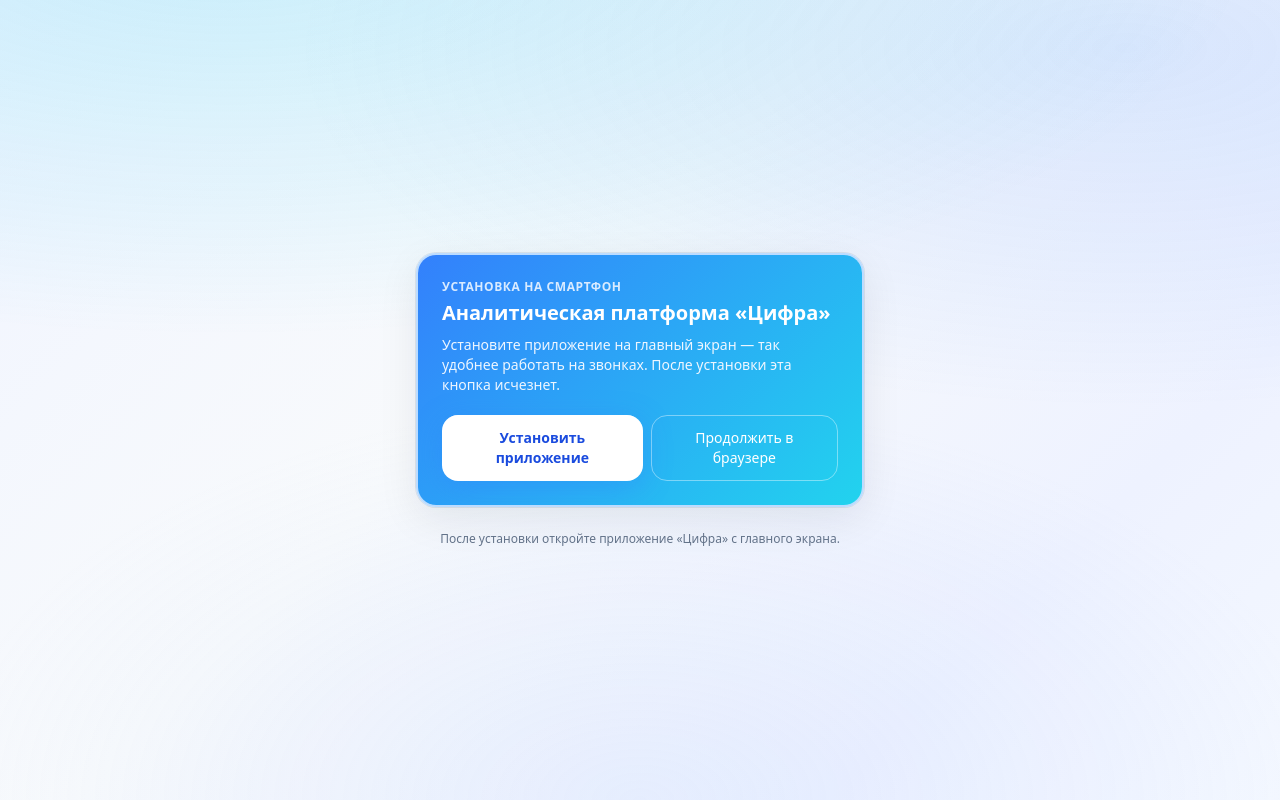
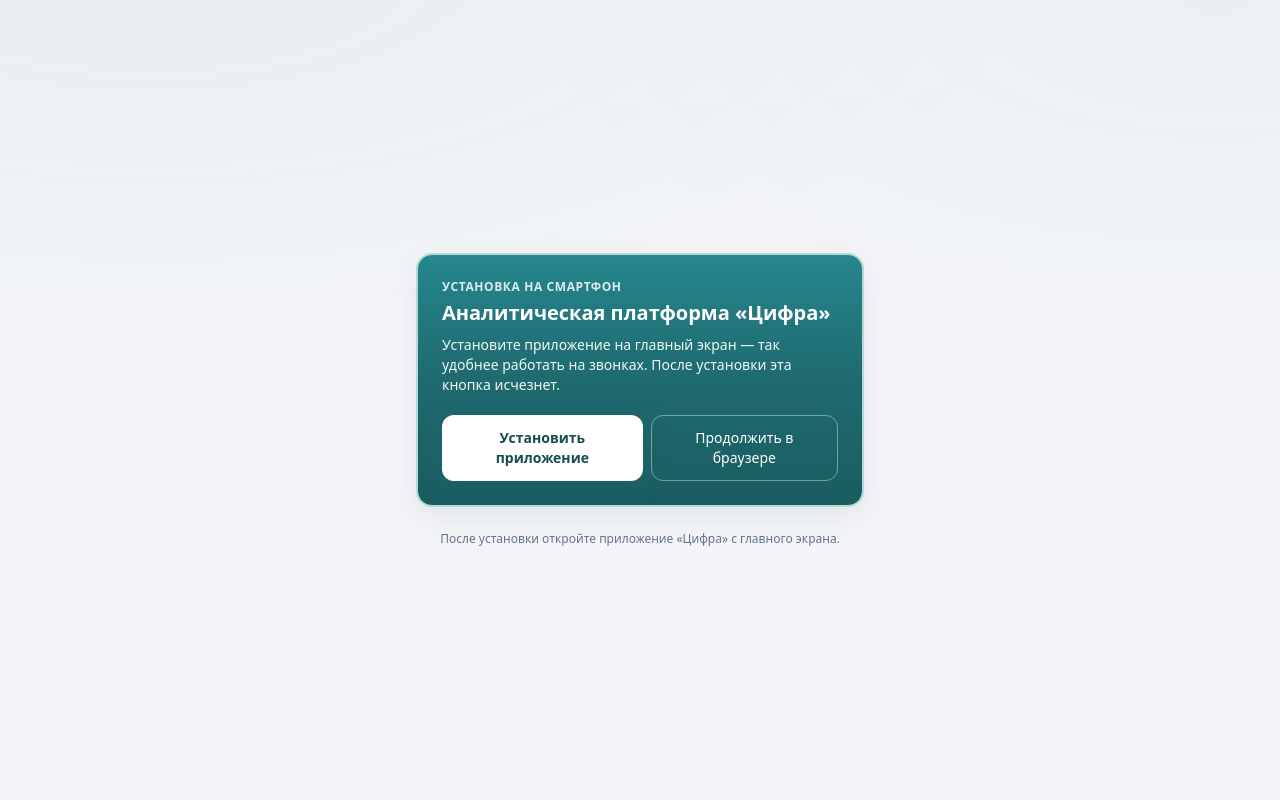
Before and after one commit to sovarovskiy/cifra-platform, a Next.js app: page /login in a window 1280 px wide. Built offline with nearby package versions, Linux system fonts and the light colour scheme.

Commit message:
Цифра: цвета макета, итог нецелевых, glass UI

```diff
--- a/app/globals.css
+++ b/app/globals.css
@@ -3,42 +3,31 @@
 @tailwind utilities;
 
 :root {
-  --bg-base: linear-gradient(
-    135deg,
-    #f0f4ff 0%,
-    #f8fafc 42%,
-    #eef2ff 78%,
-    #f4f8ff 100%
+  /* Фирменные цвета из макета */
+  --color-btn: #1f6b70;
+  --color-btn-hover: #25878d;
+  --color-btn-active: #1a5c60;
+  --color-script-block: #e7eaef;
+  --color-canvas: #f3f5f8;
+  --color-script-text: #1e293b;
+
+  --accent-gradient: linear-gradient(
+    180deg,
+    #25878d 0%,
+    var(--color-btn) 48%,
+    var(--color-btn-active) 100%
   );
-  --glass-bg: rgba(255, 255, 255, 0.45);
-  --glass-border: rgba(255, 255, 255, 0.82);
-  --glass-rim: rgba(148, 163, 184, 0.22);
-  /* Акцент макета: синий → бирюза (не лесной зелёный) */
-  --accent-from: #3380fc;
-  --accent-to: #22d3ee;
-  --accent-gradient: linear-gradient(
-    135deg,
-    var(--accent-from) 0%,
-    #4da3ff 42%,
-    var(--accent-to) 100%
-  );
-  --accent-soft: linear-gradient(
-    145deg,
-    rgba(51, 128, 252, 0.22) 0%,
-    rgba(34, 211, 238, 0.14) 50%,
-    rgba(255, 255, 255, 0.55) 100%
-  );
-  --shadow-wizard: 0 22px 52px rgba(29, 95, 241, 0.14),
-    0 10px 28px rgba(15, 23, 42, 0.07), inset 0 1px 0 rgba(255, 255, 255, 0.94),
-    0 0 0 1px rgba(255, 255, 255, 0.6);
-  --glow-accent: 0 8px 32px rgba(51, 128, 252, 0.4);
+  --shadow-wizard: 0 16px 40px rgba(31, 107, 112, 0.12),
+    0 6px 20px rgba(15, 23, 42, 0.06),
+    inset 0 1px 0 rgba(255, 255, 255, 0.85);
+  --glow-accent: 0 6px 24px rgba(31, 107, 112, 0.35);
 }
 
 body {
-  background: var(--bg-base);
+  background: var(--color-canvas);
   background-attachment: fixed;
   min-height: 100vh;
-  color: #0f172a;
+  color: var(--color-script-text);
 }
 
 body::before {
@@ -46,18 +35,13 @@ body::before {
   position: fixed;
   inset: 0;
   background-image: radial-gradient(
-      ellipse 80% 50% at 18% -8%,
-      rgba(34, 211, 238, 0.2),
+      ellipse 70% 45% at 12% -5%,
+      rgba(31, 107, 112, 0.06),
       transparent
     ),
     radial-gradient(
-      ellipse 65% 45% at 88% 6%,
-      rgba(51, 128, 252, 0.14),
-      transparent
-    ),
-    radial-gradient(
-      ellipse 55% 50% at 50% 100%,
-      rgba(186, 210, 255, 0.2),
+      ellipse 55% 40% at 95% 0%,
+      rgba(31, 107, 112, 0.04),
       transparent
     );
   pointer-events: none;
@@ -66,184 +50,225 @@ body::before {
 
 @layer components {
   .glass-nav {
-    background: rgba(255, 255, 255, 0.5);
-    backdrop-filter: blur(24px);
-    -webkit-backdrop-filter: blur(24px);
-    @apply border-b border-white/60;
-    box-shadow: 0 4px 30px rgba(51, 128, 252, 0.06),
-      inset 0 1px 0 rgba(255, 255, 255, 0.82);
+    background: rgba(243, 245, 248, 0.82);
+    backdrop-filter: blur(20px);
+    -webkit-backdrop-filter: blur(20px);
+    border-bottom: 1px solid rgba(255, 255, 255, 0.9);
+    box-shadow: 0 2px 16px rgba(15, 23, 42, 0.04),
+      inset 0 1px 0 rgba(255, 255, 255, 0.9);
   }
 
   .card-panel {
-    background: var(--glass-bg);
-    backdrop-filter: blur(22px);
-    -webkit-backdrop-filter: blur(22px);
     @apply rounded-2xl;
-    border: 1px solid var(--glass-border);
-    box-shadow: 0 12px 40px rgba(15, 23, 42, 0.08),
-      inset 0 1px 0 rgba(255, 255, 255, 0.9),
-      0 0 0 1px var(--glass-rim);
+    background: rgba(255, 255, 255, 0.75);
+    backdrop-filter: blur(16px);
+    -webkit-backdrop-filter: blur(16px);
+    border: 1px solid rgba(255, 255, 255, 0.95);
+    box-shadow: 0 10px 32px rgba(15, 23, 42, 0.07),
+      inset 0 1px 0 rgba(255, 255, 255, 0.9);
   }
 
+  /* Блок с текстом скрипта */
   .wizard-card {
     position: relative;
-    background: rgba(255, 255, 255, 0.4);
-    backdrop-filter: blur(30px) saturate(1.2);
-    -webkit-backdrop-filter: blur(30px) saturate(1.2);
+    isolation: isolate;
     @apply rounded-2xl;
-    border: 1px solid rgba(255, 255, 255, 0.78);
+    background: var(--color-script-block);
+    border: 1px solid rgba(255, 255, 255, 0.95);
     box-shadow: var(--shadow-wizard);
   }
 
+  .wizard-card::before {
+    content: "";
+    position: absolute;
+    inset: 0;
+    border-radius: inherit;
+    padding: 1px;
+    background: linear-gradient(
+      160deg,
+      rgba(255, 255, 255, 0.9) 0%,
+      rgba(203, 213, 225, 0.45) 40%,
+      rgba(180, 190, 200, 0.25) 60%,
+      rgba(255, 255, 255, 0.75) 100%
+    );
+    -webkit-mask: linear-gradient(#fff 0 0) content-box, linear-gradient(#fff 0 0);
+    -webkit-mask-composite: xor;
+    mask-composite: exclude;
+    pointer-events: none;
+    z-index: 2;
+  }
+
+  .wizard-card::after {
+    content: "";
+    position: absolute;
+    top: 1px;
+    left: 8%;
+    right: 8%;
+    height: 38%;
+    max-height: 4rem;
+    border-radius: 0 0 50% 50%;
+    background: linear-gradient(
+      180deg,
+      rgba(255, 255, 255, 0.55) 0%,
+      transparent 100%
+    );
+    pointer-events: none;
+    z-index: 1;
+  }
+
+  .wizard-card > * {
+    position: relative;
+    z-index: 3;
+  }
+
   .glass-inset {
-    background: rgba(255, 255, 255, 0.42);
-    backdrop-filter: blur(14px);
-    -webkit-backdrop-filter: blur(14px);
-    border: 1px solid rgba(255, 255, 255, 0.68);
-    box-shadow: inset 0 1px 3px rgba(15, 23, 42, 0.04),
-      0 6px 20px rgba(51, 128, 252, 0.08);
+    background: rgba(255, 255, 255, 0.55);
+    backdrop-filter: blur(10px);
+    border: 1px solid rgba(255, 255, 255, 0.8);
+    box-shadow: inset 0 1px 2px rgba(15, 23, 42, 0.04),
+      0 4px 14px rgba(31, 107, 112, 0.06);
   }
 
   .glass-speech {
-    background: rgba(255, 255, 255, 0.55);
-    backdrop-filter: blur(18px);
-    -webkit-backdrop-filter: blur(18px);
-    border: 1px solid rgba(142, 198, 255, 0.45);
-    box-shadow: 0 8px 28px rgba(51, 128, 252, 0.1),
-      inset 0 1px 0 rgba(255, 255, 255, 0.92);
+    background: var(--color-script-block);
+    border: 1px solid rgba(255, 255, 255, 0.9);
+    box-shadow: var(--shadow-wizard);
   }
 
   .glass-speech-warn {
-    background: rgba(255, 251, 235, 0.62);
-    border: 1px solid rgba(253, 230, 138, 0.45);
+    background: #f5f0e4;
+    border-color: rgba(253, 230, 138, 0.5);
   }
 
   .btn-primary {
+    @apply relative inline-flex items-center justify-center overflow-hidden rounded-xl px-5 py-3 text-sm font-semibold text-white transition active:scale-[0.98] disabled:opacity-50;
     background: var(--accent-gradient);
-    @apply inline-flex items-center justify-center rounded-xl px-5 py-3 text-sm font-semibold text-white transition active:scale-[0.98] disabled:opacity-50;
-    border: 1px solid rgba(255, 255, 255, 0.42);
-    box-shadow: var(--glow-accent), inset 0 1px 0 rgba(255, 255, 255, 0.4);
+    border: 1px solid rgba(255, 255, 255, 0.28);
+    box-shadow: var(--glow-accent), inset 0 1px 0 rgba(255, 255, 255, 0.3);
   }
 
   .btn-primary:hover:not(:disabled) {
-    box-shadow: 0 10px 36px rgba(51, 128, 252, 0.5),
-      inset 0 1px 0 rgba(255, 255, 255, 0.45);
-    filter: brightness(1.03);
+    background: linear-gradient(180deg, #2d959b 0%, var(--color-btn-hover) 100%);
+    box-shadow: 0 8px 28px rgba(31, 107, 112, 0.42),
+      inset 0 1px 0 rgba(255, 255, 255, 0.35);
   }
 
-  .btn-answer-wizard {
-    @apply relative w-full overflow-hidden rounded-xl px-4 py-3.5 text-left text-sm font-semibold transition active:scale-[0.99];
-    background: var(--accent-soft);
-    backdrop-filter: blur(14px);
-    -webkit-backdrop-filter: blur(14px);
-    color: #1e3a8a;
-    border: 1px solid rgba(51, 128, 252, 0.32);
-    box-shadow: 0 6px 22px rgba(51, 128, 252, 0.12),
-      inset 0 1px 0 rgba(255, 255, 255, 0.8),
-      0 0 0 1px rgba(255, 255, 255, 0.4);
+  .btn-primary::after {
+    content: "";
+    position: absolute;
+    top: 0;
+    left: 10%;
+    right: 10%;
+    height: 48%;
+    background: linear-gradient(180deg, rgba(255, 255, 255, 0.35) 0%, transparent 100%);
+    pointer-events: none;
+    border-radius: 0 0 50% 50%;
   }
 
-  .btn-answer-wizard::before {
+  /* Кнопки ответов — #1F6B70 */
+  .btn-answer-wizard {
+    @apply relative w-full overflow-hidden rounded-xl px-4 py-3.5 text-left text-sm font-semibold text-white transition active:scale-[0.99];
+    background: var(--accent-gradient);
+    border: 1px solid rgba(255, 255, 255, 0.22);
+    box-shadow: 0 6px 20px rgba(31, 107, 112, 0.28),
+      inset 0 1px 0 rgba(255, 255, 255, 0.28),
+      inset 0 -1px 0 rgba(0, 0, 0, 0.08);
+  }
+
+  .btn-answer-wizard::after {
     content: "";
     position: absolute;
-    inset: 0;
-    background: var(--accent-gradient);
-    opacity: 0.9;
-    transition: opacity 0.2s ease, transform 0.2s ease;
+    top: 0;
+    left: 6%;
+    right: 6%;
+    height: 42%;
+    background: linear-gradient(180deg, rgba(255, 255, 255, 0.38) 0%, transparent 100%);
+    pointer-events: none;
+    z-index: 1;
+    border-radius: 0 0 40% 40%;
   }
 
   .btn-answer-wizard span {
     position: relative;
-    z-index: 1;
-    color: #fff;
-    text-shadow: 0 1px 2px rgba(15, 40, 90, 0.3);
+    z-index: 2;
+    text-shadow: 0 1px 1px rgba(0, 0, 0, 0.15);
   }
 
   .btn-answer-wizard:hover {
-    border-color: rgba(255, 255, 255, 0.6);
-    box-shadow: var(--glow-accent), inset 0 1px 0 rgba(255, 255, 255, 0.5);
+    background: linear-gradient(180deg, #2d959b 0%, var(--color-btn-hover) 100%);
+    box-shadow: 0 8px 26px rgba(31, 107, 112, 0.38),
+      inset 0 1px 0 rgba(255, 255, 255, 0.35);
     transform: translateY(-1px);
   }
 
-  .btn-answer-wizard:hover::before {
-    opacity: 1;
-  }
-
-  .btn-answer-budget::before {
-    opacity: 0.95;
-  }
-
   .btn-answer-budget {
-    border-color: rgba(51, 128, 252, 0.45);
-    box-shadow: 0 8px 26px rgba(51, 128, 252, 0.18),
-      inset 0 1px 0 rgba(255, 255, 255, 0.85);
+    box-shadow: 0 8px 24px rgba(31, 107, 112, 0.32),
+      inset 0 1px 0 rgba(255, 255, 255, 0.3);
   }
 
   .btn-ghost {
-    @apply rounded-xl px-4 py-2 text-sm font-medium text-slate-600 transition;
-    background: rgba(255, 255, 255, 0.35);
-    backdrop-filter: blur(10px);
-    border: 1px solid rgba(255, 255, 255, 0.55);
+    @apply rounded-xl px-4 py-2 text-sm font-medium transition;
+    background: rgba(255, 255, 255, 0.6);
+    color: #475569;
+    border: 1px solid rgba(203, 213, 225, 0.8);
   }
 
   .btn-ghost:hover {
-    background: rgba(255, 255, 255, 0.65);
-    border-color: rgba(51, 128, 252, 0.28);
-    box-shadow: 0 4px 14px rgba(51, 128, 252, 0.1);
+    background: #fff;
+    border-color: rgba(31, 107, 112, 0.25);
+    box-shadow: 0 4px 12px rgba(31, 107, 112, 0.08);
   }
 
   .btn-ghost-wizard {
     @apply rounded-xl px-4 py-2.5 text-sm font-medium transition;
-    background: rgba(255, 255, 255, 0.3);
-    backdrop-filter: blur(12px);
-    color: #1d4ed8;
-    border: 1px dashed rgba(51, 128, 252, 0.38);
+    background: rgba(255, 255, 255, 0.5);
+    color: var(--color-btn);
+    border: 1px dashed rgba(31, 107, 112, 0.35);
   }
 
   .btn-ghost-wizard:hover {
-    background: rgba(239, 246, 255, 0.75);
+    background: #fff;
     border-style: solid;
+    border-color: rgba(31, 107, 112, 0.4);
   }
 
   .nav-link-active {
     background: var(--accent-gradient);
     @apply text-white;
-    border: 1px solid rgba(255, 255, 255, 0.35);
+    border: 1px solid rgba(255, 255, 255, 0.25);
     box-shadow: var(--glow-accent);
   }
 
   .glass-input {
-    @apply w-full rounded-xl px-4 py-3 text-sm text-slate-900 outline-none transition;
-    background: rgba(255, 255, 255, 0.58);
-    backdrop-filter: blur(12px);
-    border: 1px solid rgba(255, 255, 255, 0.78);
-    box-shadow: inset 0 1px 3px rgba(15, 23, 42, 0.05),
-      0 4px 16px rgba(51, 128, 252, 0.06);
+    @apply w-full rounded-xl px-4 py-3 text-sm outline-none transition;
+    background: #fff;
+    color: var(--color-script-text);
+    border: 1px solid #d1d5db;
+    box-shadow: inset 0 1px 2px rgba(15, 23, 42, 0.04);
   }
 
   .glass-input:focus {
-    border-color: rgba(51, 128, 252, 0.5);
-    box-shadow: 0 0 0 3px rgba(51, 128, 252, 0.16),
+    border-color: var(--color-btn);
+    box-shadow: 0 0 0 3px rgba(31, 107, 112, 0.18),
       inset 0 1px 2px rgba(15, 23, 42, 0.04);
   }
 
   .progress-track {
     @apply h-2 overflow-hidden rounded-full;
-    background: rgba(255, 255, 255, 0.48);
-    backdrop-filter: blur(8px);
-    box-shadow: inset 0 2px 4px rgba(15, 23, 42, 0.07);
-    border: 1px solid rgba(255, 255, 255, 0.58);
+    background: #e2e6ec;
+    box-shadow: inset 0 1px 3px rgba(15, 23, 42, 0.08);
+    border: 1px solid rgba(255, 255, 255, 0.8);
   }
 
   .progress-fill {
     @apply h-full rounded-full transition-all;
-    background: var(--accent-gradient);
-    box-shadow: 0 0 18px rgba(34, 211, 238, 0.55),
-      inset 0 1px 0 rgba(255, 255, 255, 0.4);
+    background: var(--color-btn);
+    box-shadow: 0 0 10px rgba(31, 107, 112, 0.45),
+      inset 0 1px 0 rgba(255, 255, 255, 0.25);
   }
 
   .wizard-block-label {
-    @apply text-xs font-semibold uppercase tracking-wider text-brand-600;
-    text-shadow: 0 1px 0 rgba(255, 255, 255, 0.85);
+    @apply text-xs font-semibold uppercase tracking-wider;
+    color: var(--color-btn);
   }
 }
--- a/app/layout.tsx
+++ b/app/layout.tsx
@@ -23,7 +23,7 @@ export const metadata: Metadata = {
 };
 
 export const viewport: Viewport = {
-  themeColor: "#3380fc",
+  themeColor: "#1f6b70",
   width: "device-width",
   initialScale: 1,
   maximumScale: 1,
--- a/app/manifest.ts
+++ b/app/manifest.ts
@@ -9,8 +9,8 @@ export default function manifest(): MetadataRoute.Manifest {
     scope: "/",
     display: "standalone",
     orientation: "portrait",
-    background_color: "#f0f4ff",
-    theme_color: "#3380fc",
+    background_color: "#f3f5f8",
+    theme_color: "#1f6b70",
     lang: "ru",
     icons: [
       {
--- a/components/AppShell.tsx
+++ b/components/AppShell.tsx
@@ -24,7 +24,7 @@ export function AppShell({ email, isAdmin, children }: Props) {
       <header className="glass-nav sticky top-0 z-20">
         <div className="mx-auto flex max-w-4xl items-center justify-between gap-4 px-4 py-3">
           <div>
-            <p className="text-xs font-medium uppercase tracking-wider text-brand-600">
+            <p className="text-xs font-medium uppercase tracking-wider text-[#1F6B70]">
               Аналитическая платформа
             </p>
             <h1 className="text-lg font-bold text-slate-900">Цифра</h1>
--- a/components/CallWizard.tsx
+++ b/components/CallWizard.tsx
@@ -402,7 +402,7 @@ export function CallWizard() {
       </div>
 
       <div className="wizard-card p-6">
-        <p className="text-base font-medium leading-relaxed text-slate-900 whitespace-pre-wrap">
+        <p className="text-base font-medium leading-relaxed text-[#1e293b] whitespace-pre-wrap">
           {displayText}
         </p>
         {step.hint && (
--- a/components/InstallAppPrompt.tsx
+++ b/components/InstallAppPrompt.tsx
@@ -70,7 +70,19 @@ export function InstallAppPrompt({
           : "fixed bottom-0 left-0 right-0 z-30 border-t border-brand-200 bg-white/95 p-4 shadow-lg backdrop-blur-md"
       }
     >
-      <div className={isWelcome ? "bg-accent-gradient p-6 text-white" : ""}>
+      <div
+        className={
+          isWelcome ? "p-6 text-white" : ""
+        }
+        style={
+          isWelcome
+            ? {
+                background:
+                  "linear-gradient(180deg, #25878d 0%, #1f6b70 48%, #1a5c60 100%)",
+              }
+            : undefined
+        }
+      >
         <div className={isWelcome ? "" : "mx-auto max-w-4xl"}>
           <p
             className={
--- a/tailwind.config.ts
+++ b/tailwind.config.ts
@@ -6,36 +6,30 @@ const config: Config = {
     extend: {
       colors: {
         brand: {
-          50: "#eef6ff",
-          100: "#d9ebff",
-          200: "#bcdcff",
-          300: "#8ec6ff",
-          400: "#59a5ff",
-          500: "#3380fc",
-          600: "#1d5ff1",
-          700: "#1a4bde",
-          800: "#1c3eb4",
-          900: "#1c378e",
+          50: "#f0f7f7",
+          100: "#dcebec",
+          200: "#b8d7d9",
+          300: "#8bbfc2",
+          400: "#5a9fa4",
+          500: "#1f6b70",
+          600: "#1a5c60",
+          700: "#164d50",
+          800: "#123e41",
+          900: "#0e2f32",
         },
         surface: {
-          DEFAULT: "#f4f6fb",
-          card: "#ffffff",
-          muted: "#e8edf5",
+          DEFAULT: "#f3f5f8",
+          card: "#e7eaef",
+          muted: "#d8dde4",
         },
       },
       boxShadow: {
-        card: "0 12px 40px rgba(51, 128, 252, 0.1), inset 0 1px 0 rgba(255, 255, 255, 0.88)",
-        glass: "0 8px 32px rgba(15, 23, 42, 0.07), inset 0 1px 0 rgba(255, 255, 255, 0.9)",
-        btn: "0 6px 28px rgba(51, 128, 252, 0.38), inset 0 1px 0 rgba(255, 255, 255, 0.35)",
-        wizard: "0 20px 50px rgba(29, 95, 241, 0.12), 0 8px 24px rgba(15, 23, 42, 0.08)",
+        card: "0 10px 32px rgba(31, 107, 112, 0.1)",
+        btn: "0 6px 24px rgba(31, 107, 112, 0.35)",
       },
       backgroundImage: {
         "accent-gradient":
-          "linear-gradient(135deg, #3380fc 0%, #22d3ee 100%)",
-      },
-      borderRadius: {
-        xl: "1rem",
-        "2xl": "1.25rem",
+          "linear-gradient(180deg, #25878d 0%, #1f6b70 48%, #1a5c60 100%)",
       },
     },
   },
```
Also changed, not shown: 1 other file (tests, documents, lock files or other folders).
